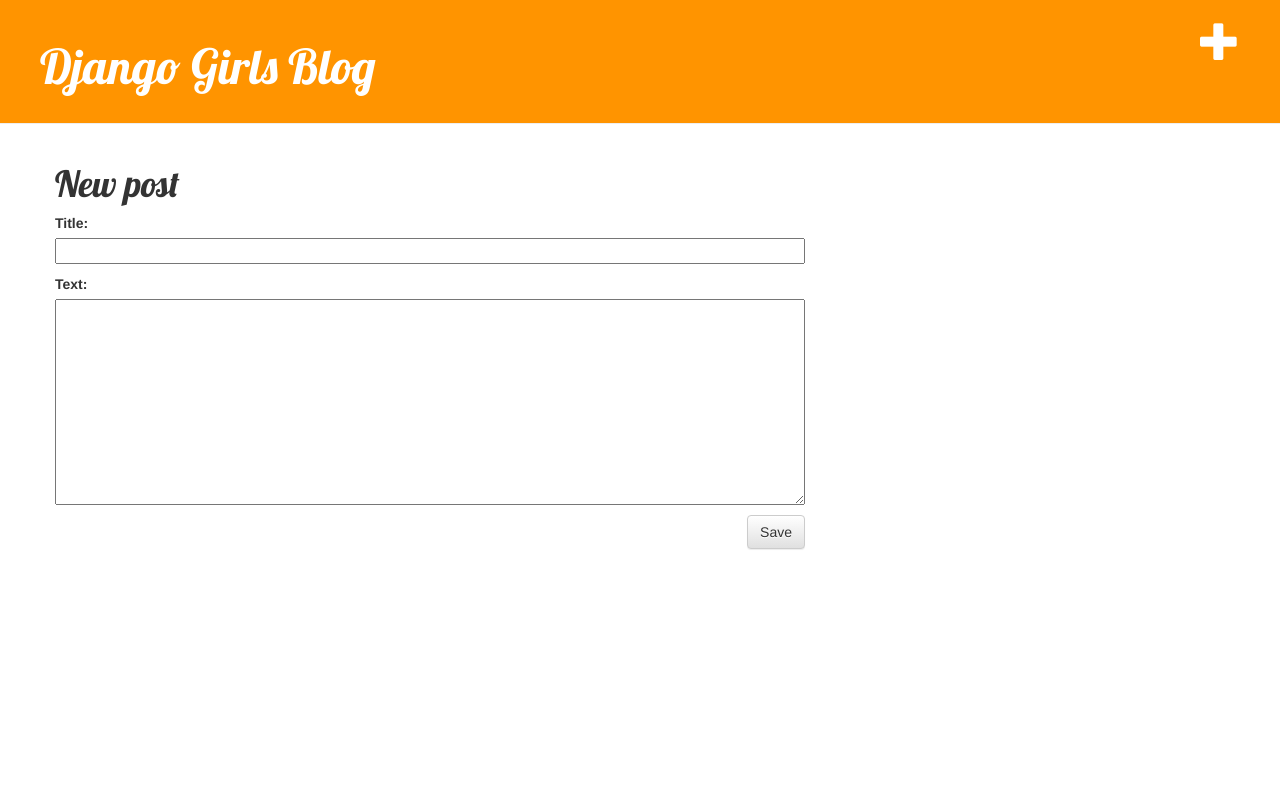
After one commit to XXSilveraX/my-first-blog, a Django app: page /post/new/ in a window 1280 px wide. The commit adds this page. Run offline with Django 3.2, Linux system fonts and the light colour scheme; the visitor is signed in with stand-in values (Sample User, id 1); some libraries are stand-ins or nearby versions.

Commit message:
added views to create/edit blog post

```diff
--- /dev/null
+++ b/blog/forms.py
@@ -0,0 +1,7 @@
+from django import forms
+from .models import Post
+
+class PostForm(forms.ModelForm):
+    class Meta:
+        model = Post
+        fields = ('title','text',)
--- a/blog/static/css/blog.css
+++ b/blog/static/css/blog.css
@@ -1,21 +1,15 @@
-h1 a {
-    color: #FCA205;
-    font-family: 'Lobster';
-}
-
-body {
-    padding-left: 15px;
-}
 .page-header {
     background-color: #ff9400;
     margin-top: 0;
     padding: 20px 20px 20px 40px;
 }
+
 .page-header h1, .page-header h1 a, .page-header h1 a:visited, .page-header h1 a:active {
     color: #ffffff;
     font-size: 36pt;
     text-decoration: none;
 }
+
 .content {
     margin-left: 40px;
 }
@@ -25,7 +19,7 @@ h1, h2, h3, h4 {
 }
 
 .date {
-    color: Turquoise;
+    color: Blue;
 }
 
 .save {
@@ -39,9 +33,10 @@ h1, h2, h3, h4 {
 .top-menu, .top-menu:hover, .top-menu:visited {
     color: #ffffff;
     float: right;
-    font-size: 26pt;
+    font-size: 30pt;
     margin-right: 20px;
 }
+
 .post {
     margin-bottom: 70px;
 }
--- a/blog/templates/blog/base.html
+++ b/blog/templates/blog/base.html
@@ -6,13 +6,17 @@
         <title>Django Girls blog</title>
 	<link rel="stylesheet" href="//maxcdn.bootstrapcdn.com/bootstrap/3.2.0/css/bootstrap.min.css">
 	<link rel="stylesheet" href="//maxcdn.bootstrapcdn.com/bootstrap/3.2.0/css/bootstrap-theme.min.css">
+ 	<link href="//fonts.googleapis.com/css?family=Lobster&subset=latin,latin-ext" rel="stylesheet" type="text/css">
 	<link rel="stylesheet" href="{% static 'css/blog.css' %}">
- 	<link href="//fonts.googleapis.com/css?family=Lobster&subset=latin,latin-ext" rel="stylesheet" type="text/css">
 
     </head>
     <body>
         <div class="page-header">
-            <h1><a href="/">Django Girls Blog</a></h1>
+	    {% if user.is_authenticated %}
+		<a href="{% url 'post_new' %}" class="top-menu"><span class="glyphicon glyphicon-plus"></span></a>
+	    {% endif %}
+	    <h1><a href="/">Django Girls Blog</a></h1>
+
         </div>
 
 	<div class="content container">
--- a/blog/templates/blog/post_detail.html
+++ b/blog/templates/blog/post_detail.html
@@ -7,7 +7,10 @@
                 {{ post.published_date }}
             </div>
         {% endif %}
-        <h1>{{ post.title }}</h1>
+	{% if user.is_authenticated %}
+            <a class="btn btn-default" href="{% url 'post_edit' pk=post.pk %}"><span class="glyphicon glyphicon-pencil"></span></a>
+        {% endif %}
+	<h1>{{ post.title }}</h1>
         <p>{{ post.text|linebreaksbr }}</p>
     </div>
 {% endblock %}
--- /dev/null
+++ b/blog/templates/blog/post_edit.html
@@ -0,0 +1,9 @@
+{% extends 'blog/base.html' %}
+
+{% block content %}
+    <h1>New post</h1>
+    <form method="POST" class="post-form">{% csrf_token %}
+        {{ form.as_p }}
+        <button type="submit" class="save btn btn-default">Save</button>
+    </form>
+{% endblock %}
--- a/blog/urls.py
+++ b/blog/urls.py
@@ -4,4 +4,6 @@ from . import views
 urlpatterns = [
     url(r'^$', views.post_list,name = 'post_list'), ## 'name' indicates the name of the URL to identify the view
     url(r'^post/(?P<pk>\d+)/$',views.post_detail,name='post_detail'),
+    url(r'^post/new/$', views.post_new, name='post_new'),
+    url(r'^post/(?P<pk>\d+)/edit/$', views.post_edit, name='post_edit'),
 ]
--- a/blog/views.py
+++ b/blog/views.py
@@ -1,6 +1,8 @@
 from django.shortcuts import render, get_object_or_404
 from .models import Post
 from django.utils import timezone
+from .forms import PostForm
+from django.shortcuts import redirect
 
 # Create your views here.
 
@@ -15,3 +17,30 @@ def post_list(request):
 def post_detail(request,pk):
     post = get_object_or_404(Post,pk=pk)
     return render(request,'blog/post_detail.html',{'post':post})
+
+def post_new(request):
+    if request.method == 'POST':
+        form = PostForm(request.POST)
+        if form.is_valid():
+            post = form.save(commit=False)  ## 'commit=False' means that the 'Post' model is not save yet since the author should also be added
+            post.author = request.user
+            post.published_date = timezone.now()
+            post.save() ## preserve the change and add the author
+            return redirect('post_detail',pk=post.pk)
+    else:
+        form = PostForm()
+    return render(request, 'blog/post_edit.html',{'form':form})
+
+def post_edit(request,pk):
+    post = get_object_or_404(Post,pk=pk)
+    if request.method =="POST":
+        form = PostForm(request.POST,instance=post)
+        if form.is_valid():
+            post = form.save(commit=False)
+            post.author = request.user
+            post.published_date=timezone.now()
+            post.save()
+            return redirect('post_detail',pk=post.pk)
+    else:
+        form =PostForm(instance=post) ## open the form for edit
+    return render (request,'blog/post_edit.html',{'form':form})
```
